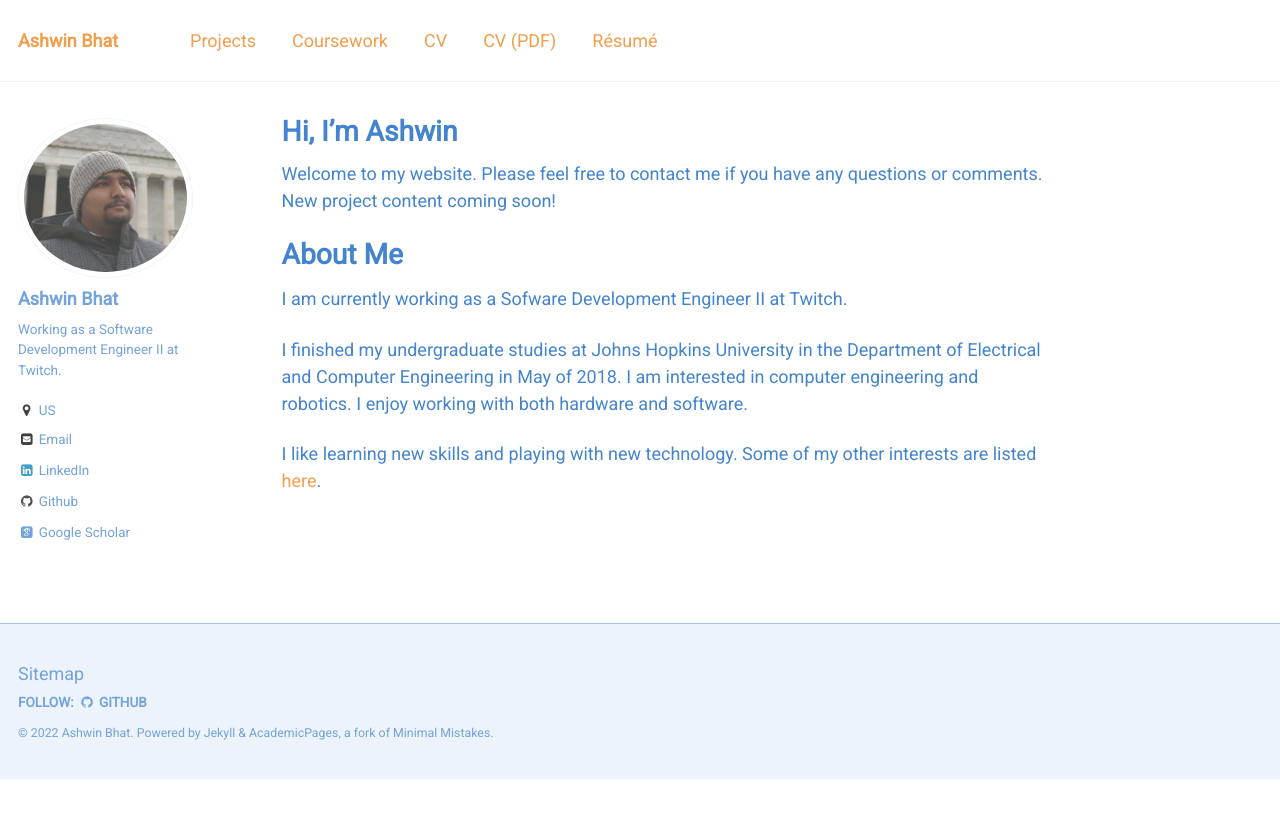
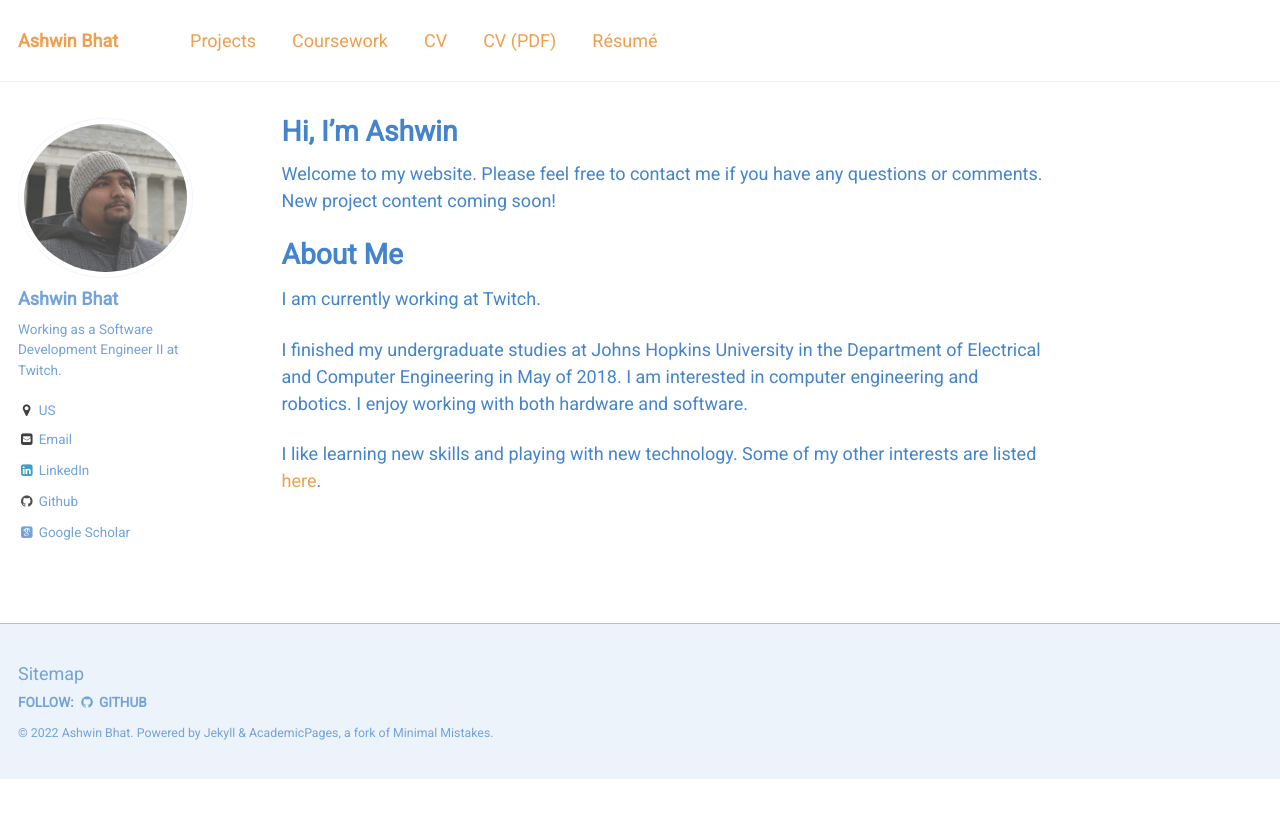
Before and after one commit to The-Shwin/the-shwin.github.io, a Jekyll site: the page built from _pages/about.md, in a window 1280 px wide. Shown: the top 818 px of the page. Built offline with Jekyll 4.4.1, drawn with Linux system fonts in a browser that asks for light colours; some web fonts are replaced.

Commit message:
Update about.md

```diff
--- a/_pages/about.md
+++ b/_pages/about.md
@@ -23,7 +23,7 @@ Welcome to my website. Please feel free to contact me if you have any questions
 
 About Me
 ======
-I am currently working as a Sofware Development Engineer II at Twitch.
+I am currently working at Twitch.
 
 I finished my undergraduate studies at Johns Hopkins University in the Department of Electrical and Computer Engineering in May of 2018. I am interested in computer engineering and robotics. I enjoy working with both hardware and software.
 
```
